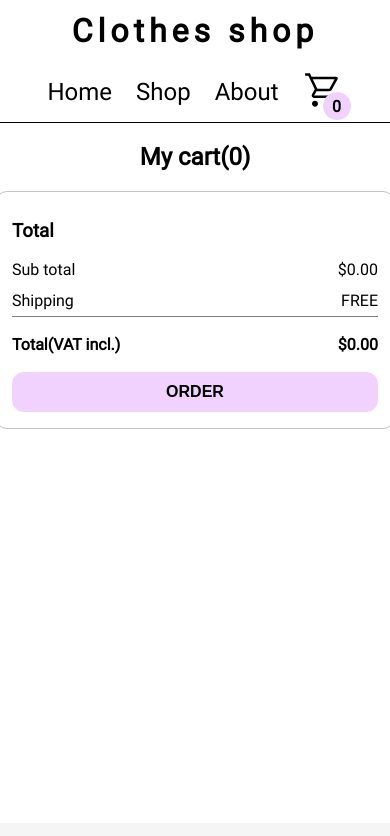
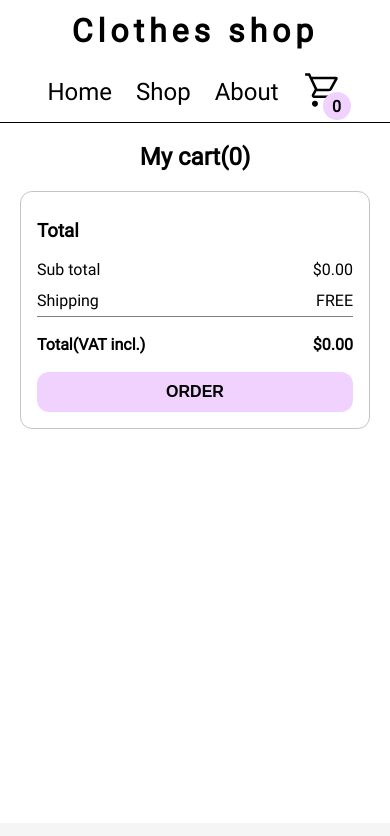
Before and after one commit to NexyusNex/Shopping-Cart, a React (Create React App) app: page /shopping-cart/Payout in a window 390 px wide. Shown: the top 836 px of the page. Built offline with nearby package versions, Linux system fonts and the light colour scheme.

Commit message:
Added media query for purchase and items

```diff
--- a/src/style/payout.css
+++ b/src/style/payout.css
@@ -115,6 +115,7 @@
 .confirm-purchase {
   padding: 16px;
   flex-direction: column;
+  transition: width 200ms ease-in-out;
 }
 
 .confirm-purchase h3 {
@@ -156,3 +157,23 @@
   border-top: 1px solid gray;
   font-weight: bold;
 }
+
+@media screen and (width <= 450px) {
+  .confirm-purchase,
+  .buy-item {
+    width: 350px;
+  }
+}
+
+@media screen and (width <= 380px) {
+  .confirm-purchase,
+  .buy-item {
+    width: 300px;
+    flex-direction: column;
+    height: auto;
+    padding-bottom: 8px;
+  }
+  .buy-item-text {
+    text-align: center;
+  }
+}
```
